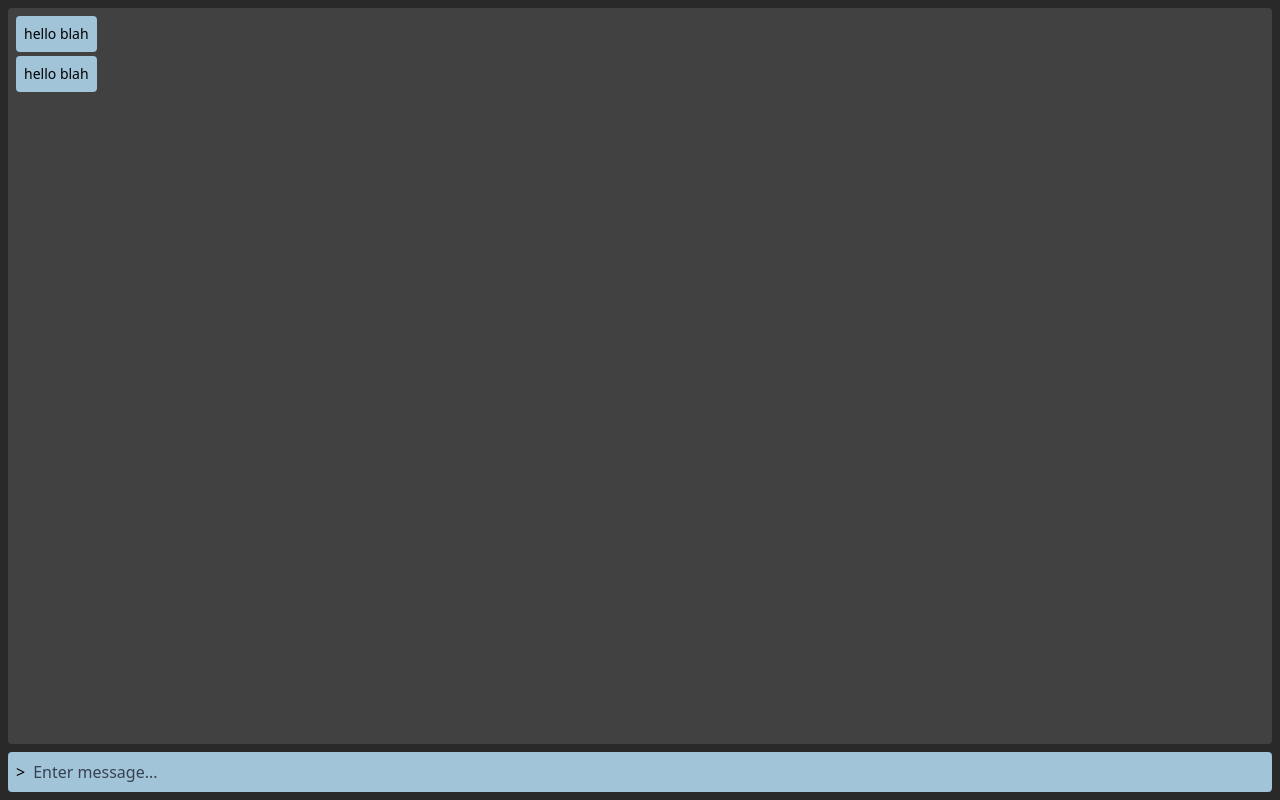
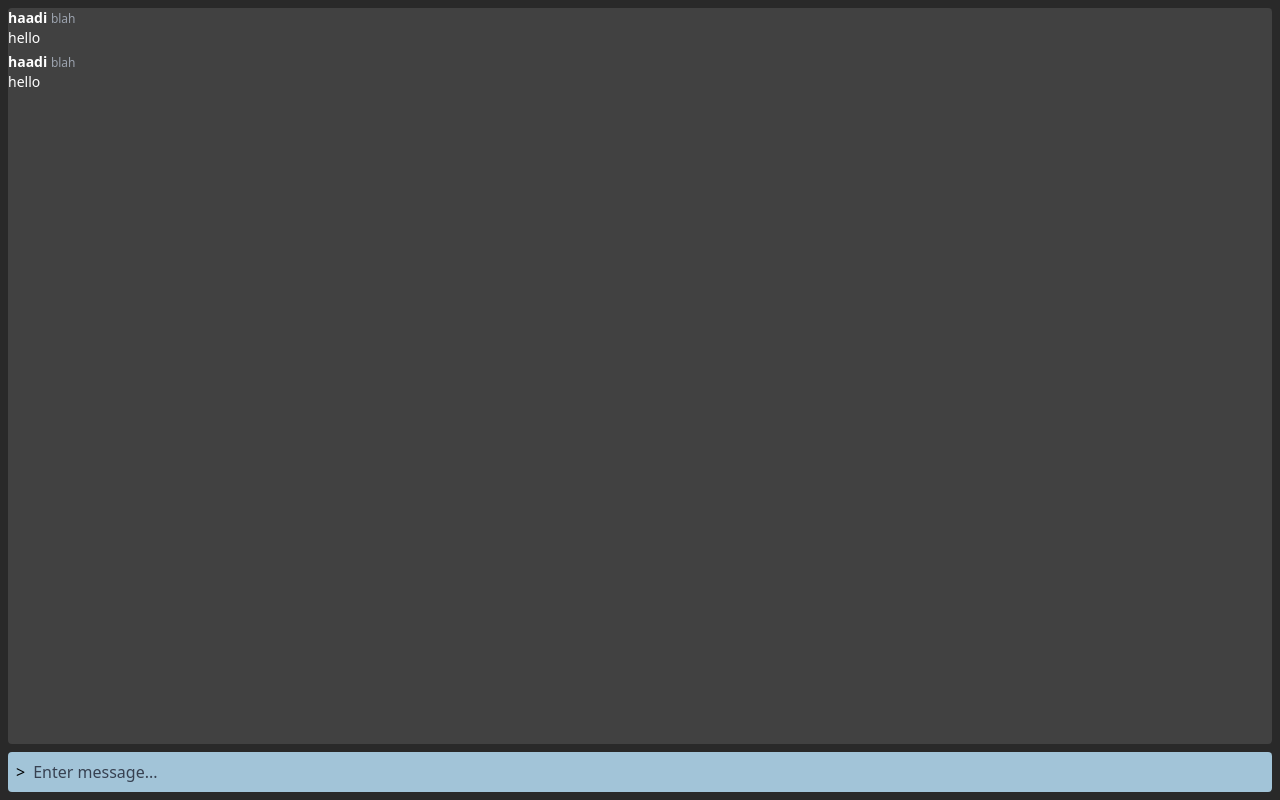
Before and after one commit to ethanuppal/nerdtalk, a React (Vite) app in the folder app/: page / in a window 1280 px wide. Built offline with nearby package versions, Linux system fonts and the light colour scheme.

Commit message:
Restyle UI to use discord text hover and add computed author mappings

```diff
--- a/app/src/App.tsx
+++ b/app/src/App.tsx
@@ -1,15 +1,11 @@
 // import "./App.css";
 
-import InputBox from '@components/InputBox'
-import MessageLogDisplay from '@components/MessageLogDisplay'
-import messageLogStore from '@state/messageLogStore'
+import PrimaryChatDisplay from '@components/PrimaryChatDisplay'
 
 function App() {
   return (
-    <main className="flex h-screen flex-col gap-2 border-none p-2">
-      <MessageLogDisplay messageLogStore={messageLogStore} />
-
-      <InputBox messageLogStore={messageLogStore} />
+    <main className="p-2 h-screen">
+      <PrimaryChatDisplay />
     </main>
   )
 }
--- a/app/src/components/MessageLogDisplay.tsx
+++ b/app/src/components/MessageLogDisplay.tsx
@@ -12,15 +12,15 @@ const MessageLogDisplay: React.FC<MessageLogDisplayProps> = observer(
     useEffect(() => {
       messageLogStore.appendMessage({
         body: 'hello',
-        sender: 'haadi',
+        author: 'haadi',
         timestamp: 'blah',
       })
     }, [])
 
     return (
-      <div className="flex flex-grow flex-col gap-1 overflow-scroll rounded border-none bg-secondary-color p-2 text-sm">
-        {messageLogStore.runningLog.map((message) => (
-          <TextBox timestamp={message.timestamp} messageBody={message.body} />
+      <div className="flex flex-grow flex-col gap-1 overflow-scroll rounded border-none bg-secondary-color text-sm">
+        {messageLogStore.foldAuthors.map(message => (
+          <TextBox {...message} />
         ))}
       </div>
     )
--- /dev/null
+++ b/app/src/components/PrimaryChatDisplay.tsx
@@ -0,0 +1,13 @@
+import MessageLogDisplay from '@components/MessageLogDisplay'
+import InputBox from '@components/InputBox'
+import messageLogStore from '@state/messageLogStore'
+
+export default function PrimaryChatDisplay() {
+  return (
+    <div className="flex h-full flex-col gap-2">
+      <MessageLogDisplay messageLogStore={messageLogStore} />
+
+      <InputBox messageLogStore={messageLogStore} />
+    </div>
+  )
+}
--- a/app/src/components/TextBox.tsx
+++ b/app/src/components/TextBox.tsx
@@ -1,20 +1,20 @@
-interface TextBoxParams {
-  messageBody: string
-  timestamp: string
-  slotnum?: number
+export enum TextBoxType {
+  Authored,
+  Trailing,
 }
 
-export default function TextBox(props: TextBoxParams) {
-  const { messageBody, timestamp } = props
+export interface TextBoxProps {
+  type: TextBoxType
+  body: string
+  timestamp: string
+  author: string
+}
 
-  return (
-    <div className="w-fit rounded border-none bg-primary-color px-2 py-2">
-      <p>
-        {messageBody} {timestamp}
-      </p>
+export default function TextBox(props: TextBoxProps) {
+  const { type, body, timestamp, author } = props
 
-      {/* Bro needs to float top right */}
-      {/* <p>{timestamp}</p> */}
-    </div>
-  )
+  return <div className="className=py-2 text-white hover:bg-gray-600">
+    <p><span className="font-bold">{author}</span> <time className="text-gray-400 text-xs">{timestamp}</time> </p>
+    <p>{body}</p>
+  </div>
 }
--- a/app/src/state/messageLogStore.ts
+++ b/app/src/state/messageLogStore.ts
@@ -1,9 +1,10 @@
-import { makeObservable, observable, action } from 'mobx'
+import { makeObservable, observable, action, computed } from 'mobx'
+import { TextBoxProps, TextBoxType } from '@components/TextBox'
 
 export interface Message {
   body: string
   timestamp: string
-  sender: string
+  author: string
   slotnum?: number
 }
 
@@ -16,6 +17,7 @@ export class MessageLogStore {
       runningLog: observable,
       appendMessage: action,
       appendMessages: action,
+      foldAuthors: computed,
     })
   }
 
@@ -26,6 +28,24 @@ export class MessageLogStore {
   appendMessages(messages: Message[]) {
     this.runningLog = this.runningLog.concat(messages)
   }
+
+  get foldAuthors() {
+    let lastAuthor: string | null = null
+    let messages: TextBoxProps[] = []
+
+    for (const message of this.runningLog) {
+      messages.push({
+        type:
+          lastAuthor === message.author
+            ? TextBoxType.Trailing
+            : TextBoxType.Authored,
+        ...message,
+      })
+      lastAuthor = message.author
+    }
+
+    return messages;
+  }
 }
 
 const messageLogStore = new MessageLogStore()
```
